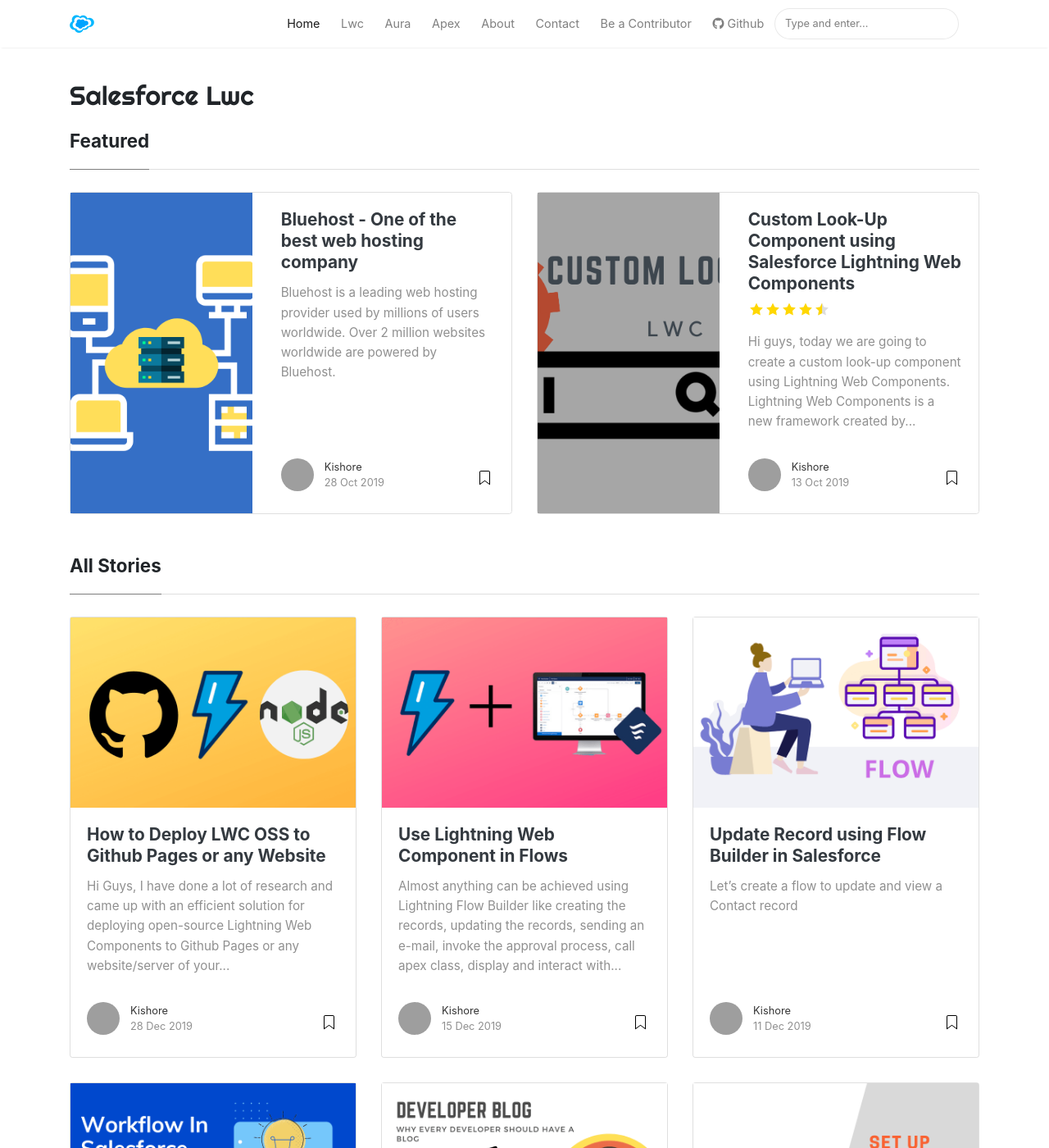
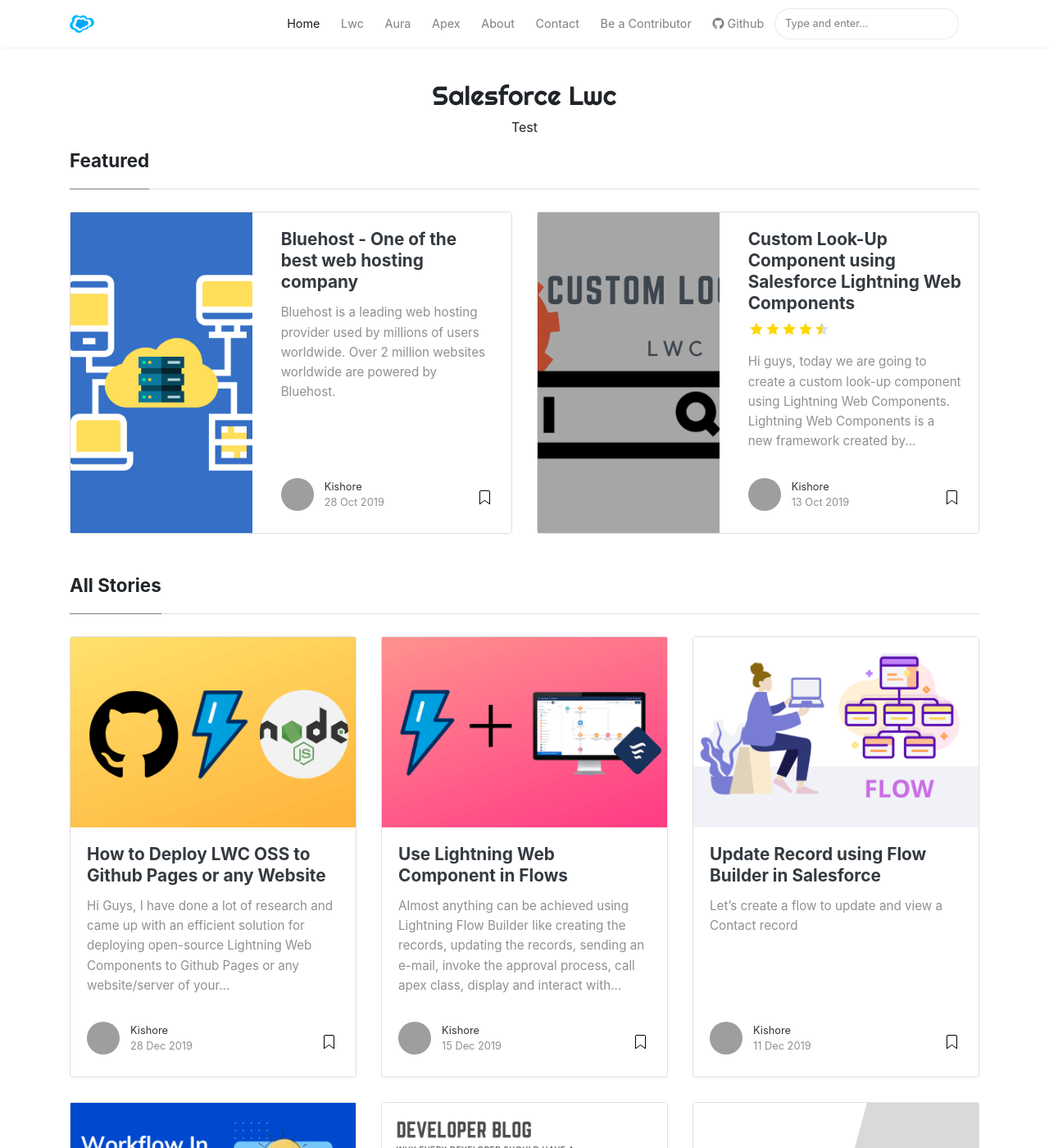
Before and after one commit to kishorekrrish/sfdc-website, a Jekyll site: the page built from index.html, in a window 1280 px wide and 1400 px high. Shown: the whole window at 82% size. Built offline with Jekyll 4.4.1, drawn with Linux system fonts in a browser that asks for light colours; nearby versions of some CDN libraries; the list of posts is cut into pages by our own code; grey boxes are pictures that could not be loaded.

Commit message:
latest comit

```diff
--- a/_layouts/default.html
+++ b/_layouts/default.html
@@ -160,8 +160,36 @@
 
 <!-- Site Title
 ================================================== -->
+<style>
+    /* Added by Kishore */
+    .grid-container {
+        display: grid;
+        grid-template-columns: auto;
+    }
+
+    .grid-item {
+        padding: 0px;
+        margin: 0px;
+        text-align: center;
+    }
+
+    .mkst__social_proof_embed {
+        left: unset;
+        right: 5px;
+        bottom: 70px;
+    }
+</style>
 <div class="mainheading">
-    <h2 class="sitetitle">{{ site.name }}</h2>
+<div class="grid-container">
+    <div class="grid-item">
+        <h2 class="sitetitle">{{ site.name }}</h2>
+    </div>
+    <div class="grid-item">
+Test
+    </div>
+</div>
+
+
     <!--p class="lead">
         {{ site.description }}
     </p-->
```
